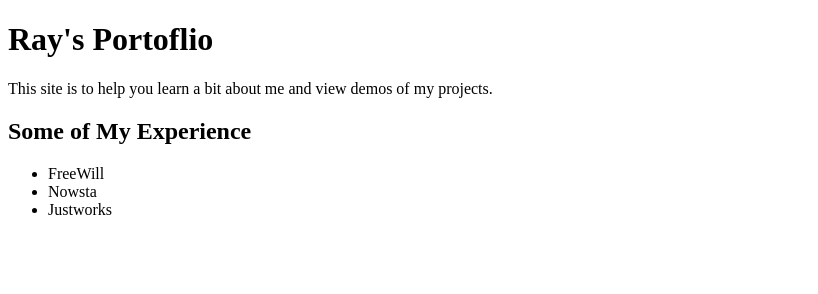
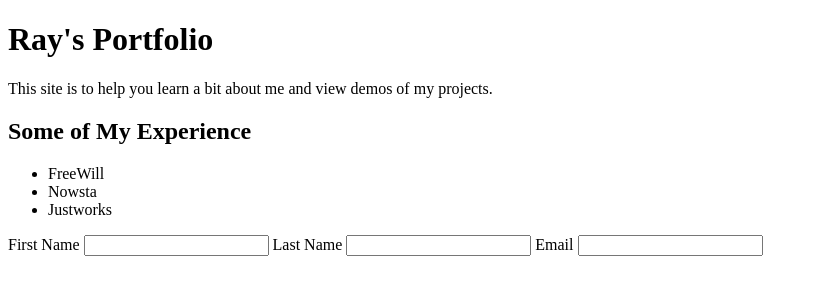
Before and after one commit to Ray-Gipson/portfolio-website, a plain HTML site: page index.html in a window 1280 px wide. Shown: the whole page, without its empty margins (0-818 px from the left). Drawn offline with Linux system fonts and the light colour scheme.

Commit message:
Contact Form Outline Added

```diff
--- a/index.html
+++ b/index.html
@@ -8,7 +8,7 @@
 </head>
 <body>
   <title></title>
-  <h1>Ray's Portoflio</h1>
+  <h1>Ray's Portfolio</h1>
   <div>
     <p>This site is to help you learn a bit about me and view demos of my projects.</p>
   </div>
@@ -21,6 +21,20 @@
     </ul>
 
   </div>
+  <footer>
+    <form action="">
+      <label for="">First Name</label>
+      <input type="text">
 
+      <label for="">Last Name</label>
+      <input type="text">
+
+      <label for="">Email</label>
+      <input type="text">
+
+
+    </form>
+
+  </footer>
 </body>
 </html>
```
